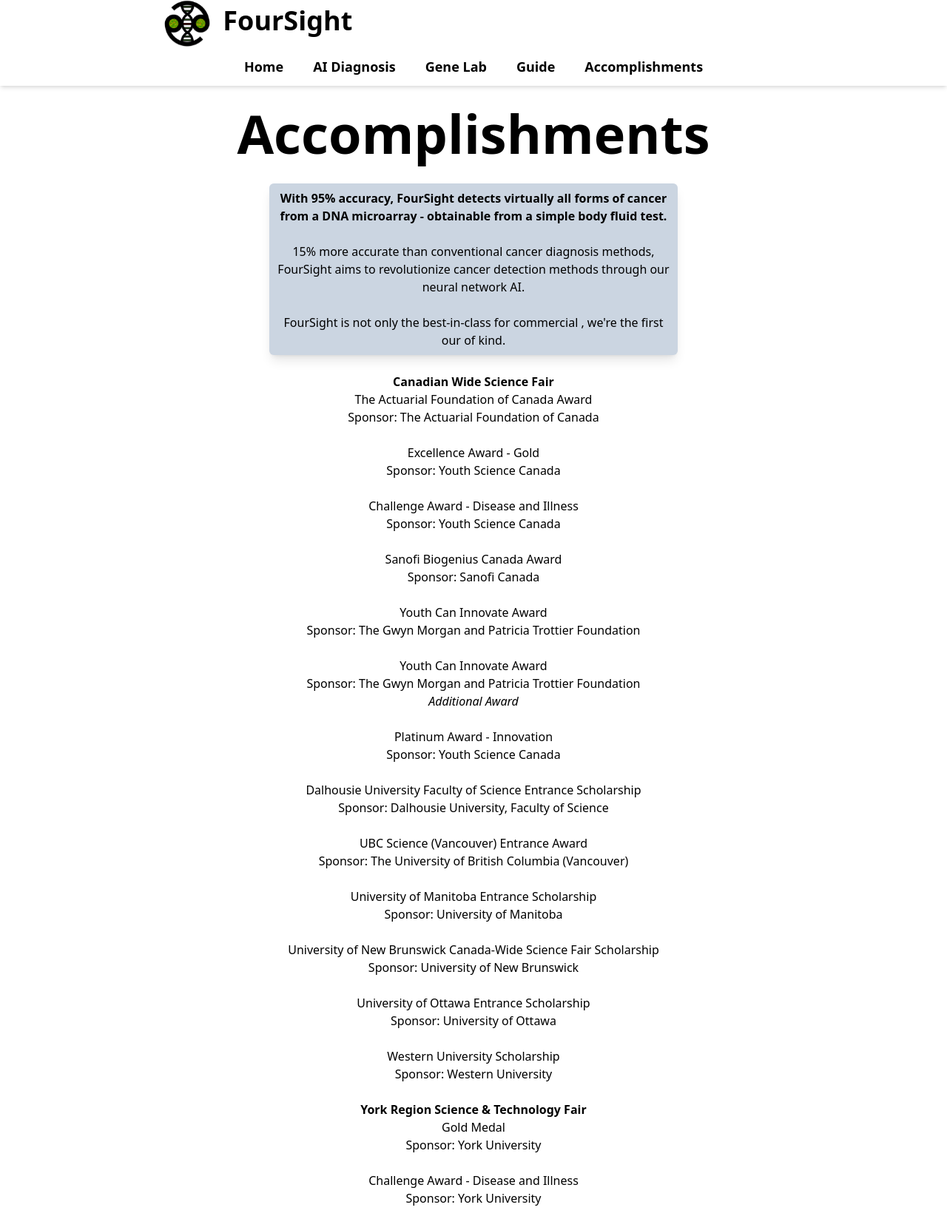
After one commit to redmac135/cwsf2022, a Django app: page /accomplishments/ in a window 1280 px wide. The commit adds this page. Shown: the whole page at 74% size. Run offline with Django 4.2, Linux system fonts and the light colour scheme; style sheets or scripts are compiled from the project's sources; parts of the project's set-up code (start-up, migrations or seed data) failed here and were passed over.

Commit message:
add accomplishments page

```diff
--- /dev/null
+++ b/cwsf/pages/templates/pages/accomplishments.html
@@ -0,0 +1,116 @@
+{% extends 'base/base.html' %} {% block content %}
+
+<div class="flex">
+  <div class="w-2/3 p-3 m-auto">
+    <h1 class="font-bold text-clr-accent-1 text-7xl text-center mb-8">
+      Accomplishments
+    </h1>
+    <div
+      class="flex-auto p-2 m-auto rounded-md shadow-lg lg:w-2/3 bg-slate-300 text-center"
+    >
+      <p>
+        <strong
+          >With 95% accuracy, FourSight detects virtually all forms of cancer
+          from a DNA microarray - obtainable from a simple body fluid
+          test.</strong
+        >
+      </p>
+      <br />
+      <p>
+        15% more accurate than conventional cancer diagnosis methods, FourSight
+        aims to revolutionize cancer detection methods through our neural
+        network AI.
+      </p>
+      <br />
+      <p>
+        FourSight is not only the best-in-class for commercial , we're the first
+        our of kind.
+      </p>
+    </div>
+
+    <div class="text-center">
+      <br />
+      <strong>Canadian Wide Science Fair</strong>
+      <br />
+      <p>
+        The Actuarial Foundation of Canada Award<br />
+        Sponsor: The Actuarial Foundation of Canada
+      </p>
+      <br />
+      <p>
+        Excellence Award - Gold<br />
+        Sponsor: Youth Science Canada
+      </p>
+      <br />
+      <p>
+        Challenge Award - Disease and Illness<br />
+        Sponsor: Youth Science Canada
+      </p>
+      <br />
+      <p>
+        Sanofi Biogenius Canada Award<br />
+        Sponsor: Sanofi Canada
+      </p>
+      <br />
+      <p>
+        Youth Can Innovate Award<br />
+        Sponsor: The Gwyn Morgan and Patricia Trottier Foundation
+      </p>
+      <br />
+      <p>
+        Youth Can Innovate Award<br />
+        Sponsor: The Gwyn Morgan and Patricia Trottier Foundation<br />
+        <i>Additional Award</i>
+      </p>
+      <br />
+      <p>
+        Platinum Award - Innovation<br />
+        Sponsor: Youth Science Canada
+      </p>
+      <br />
+      <p>
+        Dalhousie University Faculty of Science Entrance Scholarship<br />
+        Sponsor: Dalhousie University, Faculty of Science
+      </p>
+      <br />
+      <p>
+        UBC Science (Vancouver) Entrance Award<br />
+        Sponsor: The University of British Columbia (Vancouver)
+      </p>
+      <br />
+      <p>
+        University of Manitoba Entrance Scholarship<br />
+        Sponsor: University of Manitoba
+      </p>
+      <br />
+      <p>
+        University of New Brunswick Canada-Wide Science Fair Scholarship<br />
+        Sponsor: University of New Brunswick
+      </p>
+      <br />
+      <p>
+        University of Ottawa Entrance Scholarship<br />
+        Sponsor: University of Ottawa
+      </p>
+      <br />
+      <p>
+        Western University Scholarship<br />
+        Sponsor: Western University
+      </p>
+      <br />
+      <strong>York Region Science & Technology Fair</strong>
+      <br />
+      <p>
+        Gold Medal<br />
+        Sponsor: York University
+      </p>
+      <br />
+      <p>
+        Challenge Award - Disease and Illness<br />
+        Sponsor: York University
+      </p>
+    </div>
+
+    {% endblock %}
+  </div>
+</div>
--- a/cwsf/pages/urls.py
+++ b/cwsf/pages/urls.py
@@ -1,8 +1,9 @@
 from django.urls import path
-from .views import HomePageView, NotebookPageView, GuidePageView
+from .views import HomePageView, NotebookPageView, GuidePageView, AccomplishmentsView
 
 urlpatterns = [
     path("", HomePageView.as_view(), name="home"),
     path("notebook/", NotebookPageView.as_view(), name="notebook"),
     path("guide/", GuidePageView.as_view(), name="guide"),
+    path("accomplishments/", AccomplishmentsView.as_view(), name="accomplishments")
 ]
--- a/cwsf/pages/views.py
+++ b/cwsf/pages/views.py
@@ -14,3 +14,7 @@ class NotebookPageView(TemplateView):
 
 class GuidePageView(TemplateView):
     template_name = "pages/guide.html"
+
+
+class AccomplishmentsView(TemplateView):
+    template_name = "pages/accomplishments.html"
--- a/cwsf/templates/base/navbar.html
+++ b/cwsf/templates/base/navbar.html
@@ -37,7 +37,9 @@
         <a href="{% url 'guide' %}" class="nav-link"> Guide </a>
       </li>
       <li class="px-5 py-3 text-lg font-semibold">
-        <a class="nav-link"> Accomplishments </a>
+        <a href="{% url 'accomplishments' %}" class="nav-link">
+          Accomplishments
+        </a>
       </li>
     </ul>
   </div>
```
